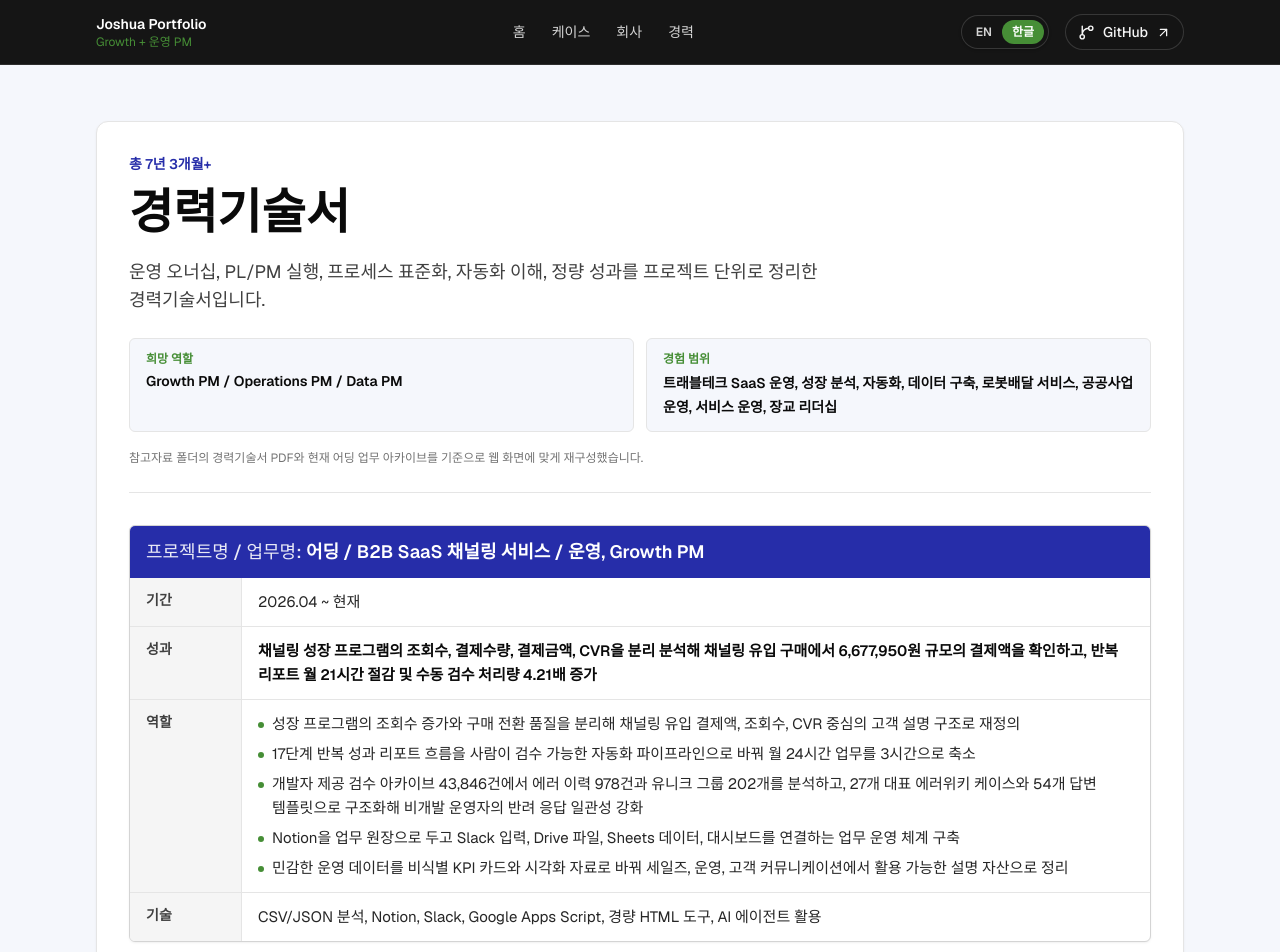
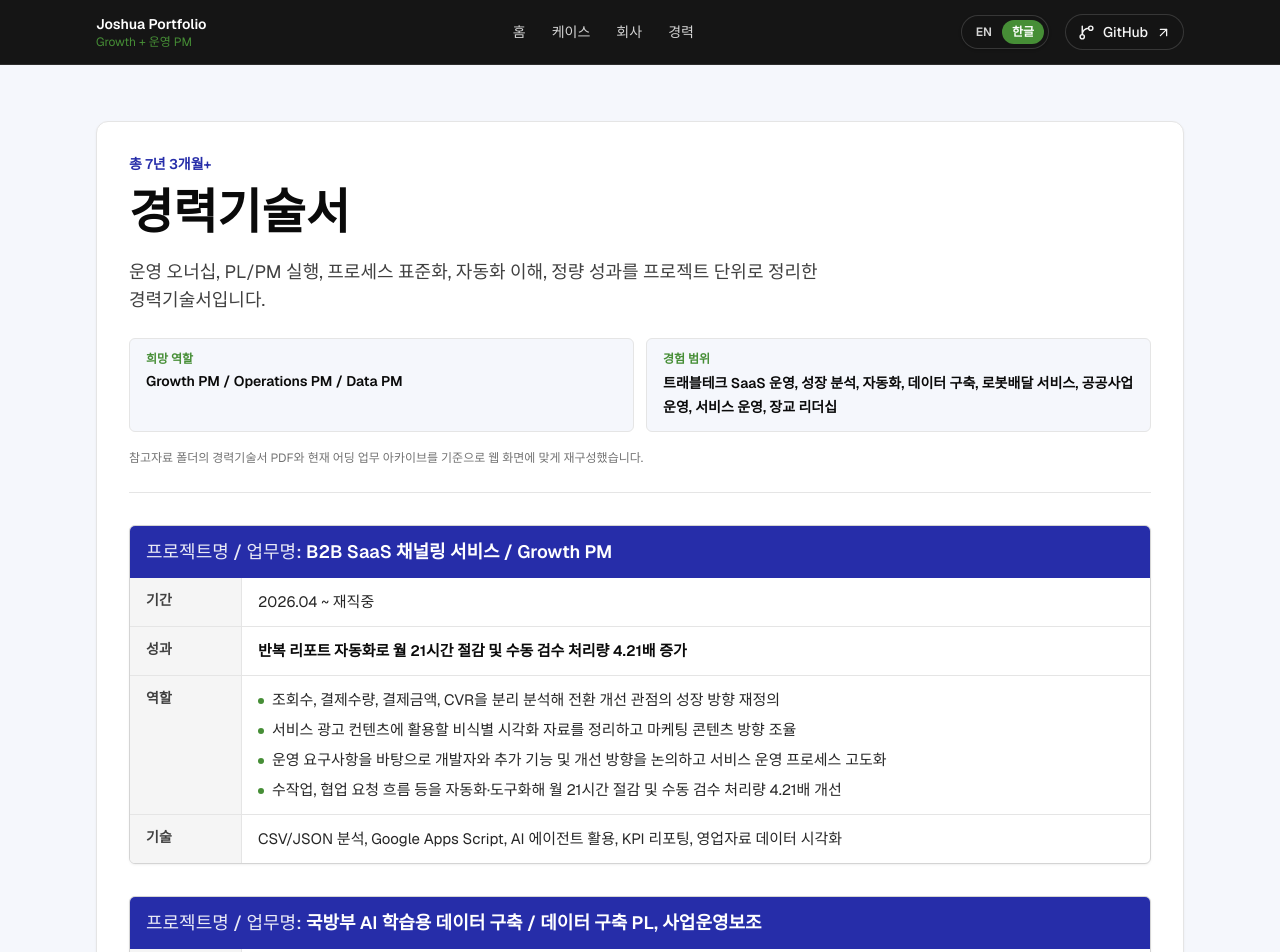
Before and after one commit to Joshua-sung/portfolio-archive, a Next.js app: page /ko/resume in a window 1280 px wide. Shown: the top 952 px of the page. Built offline with nearby package versions, Linux system fonts and the light colour scheme.

Commit message:
Update Eoding resume entry

```diff
--- a/scripts/check-resume-document.mjs
+++ b/scripts/check-resume-document.mjs
@@ -107,9 +107,9 @@ const requirements = [
     total: getTotalExperienceLabel("ko"),
     labels: ["프로젝트명 / 업무명", "기간", "성과", "역할", "기술"],
     projectNeedles: [
-      "어딩",
-      "2026.04 ~ 현재",
-      "6,677,950원",
+      "B2B SaaS 채널링 서비스 / Growth PM",
+      "2026.04 ~ 재직중",
+      "반복 리포트 자동화로 월 21시간 절감 및 수동 검수 처리량 4.21배 증가",
       "국방부 AI 학습용 데이터 구축",
       "데이터 바우처 사업",
       "2024.06 ~ 2024.09 (4개월)",
@@ -118,7 +118,12 @@ const requirements = [
       "Shakespeare hophouse",
       "직업군인",
     ],
-    firstProjectNeedles: ["B2B SaaS 채널링 서비스", "운영, Growth PM", "AI 에이전트 활용"],
+    firstProjectNeedles: [
+      "조회수, 결제수량, 결제금액, CVR을 분리 분석해 전환 개선 관점의 성장 방향 재정의",
+      "서비스 광고 컨텐츠에 활용할 비식별 시각화 자료를 정리하고 마케팅 콘텐츠 방향 조율",
+      "Google Apps Script",
+      "영업자료 데이터 시각화",
+    ],
     forbiddenFirstProject: [
       "실행 지원",
       "매출 인접",
@@ -291,5 +296,16 @@ try {
 } finally {
   chrome.kill("SIGTERM");
   await wait(500);
-  fs.rmSync(userDataDir, { recursive: true, force: true, maxRetries: 5, retryDelay: 200 });
+  for (let attempt = 0; attempt < 10; attempt += 1) {
+    try {
+      fs.rmSync(userDataDir, { recursive: true, force: true, maxRetries: 5, retryDelay: 200 });
+      break;
+    } catch (error) {
+      if (attempt === 9) {
+        console.warn(`warning: could not remove temporary Chrome profile: ${error.message}`);
+        break;
+      }
+      await wait(250);
+    }
+  }
 }
--- a/src/lib/resume-data.ts
+++ b/src/lib/resume-data.ts
@@ -180,18 +180,17 @@ export const resumeDocuments: Record<Locale, ResumeDocumentCopy> = {
     toolsLabel: "기술",
     entries: [
       {
-        project: "어딩 / B2B SaaS 채널링 서비스 / 운영, Growth PM",
-        period: "2026.04 ~ 현재",
+        project: "B2B SaaS 채널링 서비스 / Growth PM",
+        period: "2026.04 ~ 재직중",
         outcome:
-          "채널링 성장 프로그램의 조회수, 결제수량, 결제금액, CVR을 분리 분석해 채널링 유입 구매에서 6,677,950원 규모의 결제액을 확인하고, 반복 리포트 월 21시간 절감 및 수동 검수 처리량 4.21배 증가",
+          "반복 리포트 자동화로 월 21시간 절감 및 수동 검수 처리량 4.21배 증가",
         role: [
-          "성장 프로그램의 조회수 증가와 구매 전환 품질을 분리해 채널링 유입 결제액, 조회수, CVR 중심의 고객 설명 구조로 재정의",
-          "17단계 반복 성과 리포트 흐름을 사람이 검수 가능한 자동화 파이프라인으로 바꿔 월 24시간 업무를 3시간으로 축소",
-          "개발자 제공 검수 아카이브 43,846건에서 에러 이력 978건과 유니크 그룹 202개를 분석하고, 27개 대표 에러위키 케이스와 54개 답변 템플릿으로 구조화해 비개발 운영자의 반려 응답 일관성 강화",
-          "Notion을 업무 원장으로 두고 Slack 입력, Drive 파일, Sheets 데이터, 대시보드를 연결하는 업무 운영 체계 구축",
-          "민감한 운영 데이터를 비식별 KPI 카드와 시각화 자료로 바꿔 세일즈, 운영, 고객 커뮤니케이션에서 활용 가능한 설명 자산으로 정리",
+          "조회수, 결제수량, 결제금액, CVR을 분리 분석해 전환 개선 관점의 성장 방향 재정의",
+          "서비스 광고 컨텐츠에 활용할 비식별 시각화 자료를 정리하고 마케팅 콘텐츠 방향 조율",
+          "운영 요구사항을 바탕으로 개발자와 추가 기능 및 개선 방향을 논의하고 서비스 운영 프로세스 고도화",
+          "수작업, 협업 요청 흐름 등을 자동화·도구화해 월 21시간 절감 및 수동 검수 처리량 4.21배 개선",
         ],
-        tools: "CSV/JSON 분석, Notion, Slack, Google Apps Script, 경량 HTML 도구, AI 에이전트 활용",
+        tools: "CSV/JSON 분석, Google Apps Script, AI 에이전트 활용, KPI 리포팅, 영업자료 데이터 시각화",
       },
       {
         project: "국방부 AI 학습용 데이터 구축 / 데이터 구축 PL, 사업운영보조",
```
